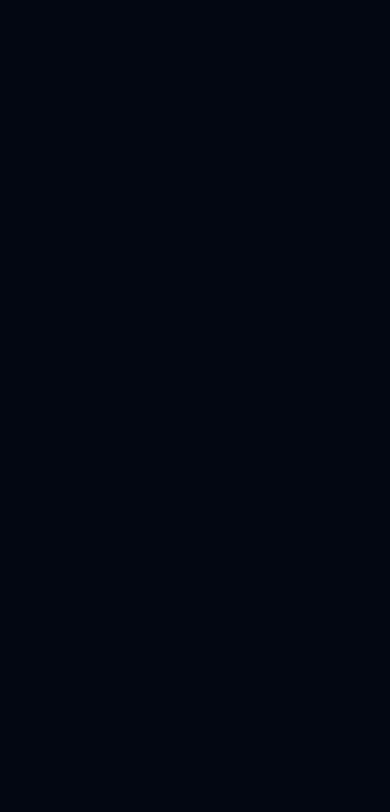
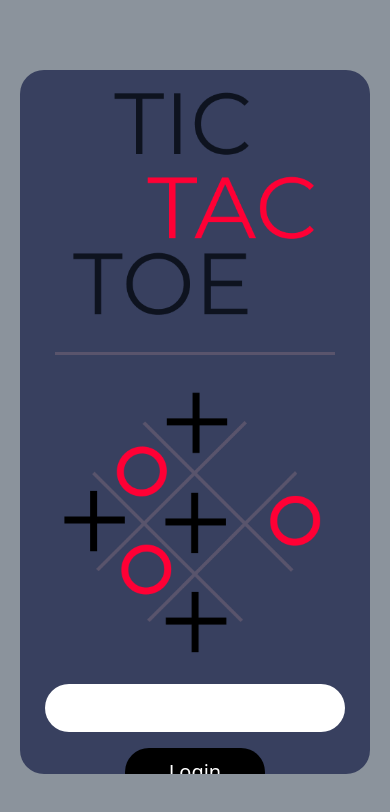
Before and after one commit to jacsonrsasse/tic-tac-toe, a React (Vite) app in the folder front-end/: page / in a window 390 px wide. Shown: the top 812 px of the page. Built offline with nearby package versions, Linux system fonts and the light colour scheme.

Commit message:
Refactor: created mobile layout using tailwind css

```diff
--- /dev/null
+++ b/front-end/src/components/LoginSection.tsx
@@ -0,0 +1,17 @@
+import React from "react";
+
+type LoginSectionProps = {
+  aditionalClassName?: string;
+  children: React.ReactNode;
+};
+
+export function LoginSection({
+  aditionalClassName,
+  children,
+}: LoginSectionProps) {
+  return (
+    <div className={`grid place-items-center ${aditionalClassName}`}>
+      {children}
+    </div>
+  );
+}
--- a/front-end/src/pages/Login.tsx
+++ b/front-end/src/pages/Login.tsx
@@ -1,3 +1,31 @@
+import { LoginSection } from "../components/LoginSection";
+
 export function Login() {
-  return <div className="min-h-screen bg-gray-950"></div>;
+  return (
+    <main className="h-screen w-screen bg-primary flex justify-center items-center">
+      <div className="w-[350px] h-5/6 bg-secondary rounded-3xl flex flex-col gap-4 overflow-hidden transition-all ease-in-out delay-0 md:w-[650px] lg:w-[950px]">
+        <LoginSection>
+          <img src="/title.png" alt="" className="w-[70%]" />
+        </LoginSection>
+
+        <LoginSection>
+          <hr className="w-[80%] h-[3px] bg-tertiary border-none" />
+        </LoginSection>
+
+        <LoginSection>
+          <img src="/tic-tac-toe.png" alt="" className="w-[85%]" />
+        </LoginSection>
+
+        <LoginSection aditionalClassName="gap-4">
+          <input
+            type="text"
+            className="w-[300px] h-12 outline-none p-5 text-xl rounded-3xl"
+          />
+          <button className="w-[140px] h-12 outline-none bg-black text-white text-xl rounded-3xl hover:bg-red-600">
+            Login
+          </button>
+        </LoginSection>
+      </div>
+    </main>
+  );
 }
--- a/front-end/tailwind.config.js
+++ b/front-end/tailwind.config.js
@@ -2,7 +2,13 @@
 export default {
   content: ["./index.html", "./src/**/*.{js,ts,jsx,tsx}"],
   theme: {
-    extend: {},
+    extend: {
+      colors: {
+        primary: "#8b939c",
+        secondary: "#38405f",
+        tertiary: "#59546c",
+      },
+    },
   },
   plugins: [],
 };
```
